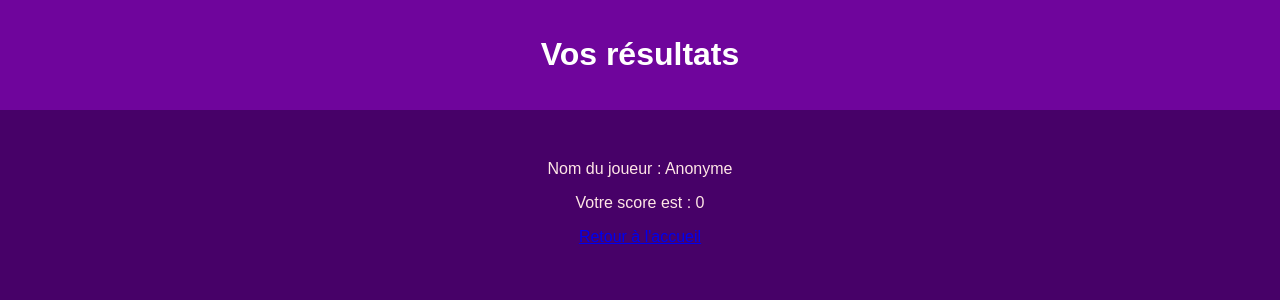
After one commit to EnzoFamiliar-Marais/KAKOOKAHOOT, a PHP site: page /Action/Resultats.php in a window 1280 px wide. The commit adds this page. Shown: the top 300 px of the page. Run offline with PHP 8.4, Linux system fonts and the light colour scheme.

Commit message:
reponses et resultats

```diff
--- /dev/null
+++ b/Action/Resultats.php
@@ -0,0 +1,26 @@
+<?php
+session_start(); // Démarrer la session
+
+// Vérifier si le score est défini dans la session
+$score = $_SESSION['score'] ?? 0;
+$name = $_SESSION['name'] ?? 'Anonyme';
+?>
+<!DOCTYPE html>
+<html lang="fr">
+<head>
+    <meta charset="UTF-8">
+    <meta name="viewport" content="width=device-width, initial-scale=1.0">
+    <title>Résultats - QCM en Ligne</title>
+    <link rel="stylesheet" href="../css/style.css">
+</head>
+<body>
+    <header>
+        <h1>Vos résultats</h1>
+    </header>
+    <div class="content">
+        <p>Nom du joueur : <?php echo htmlspecialchars($name); ?></p>
+        <p>Votre score est : <?php echo htmlspecialchars($score); ?></p>
+        <a href="../index.php">Retour à l'accueil</a>
+    </div>
+</body>
+</html>
```
Also changed, not shown: Action/Reponses.php (+26 -0 lines).
